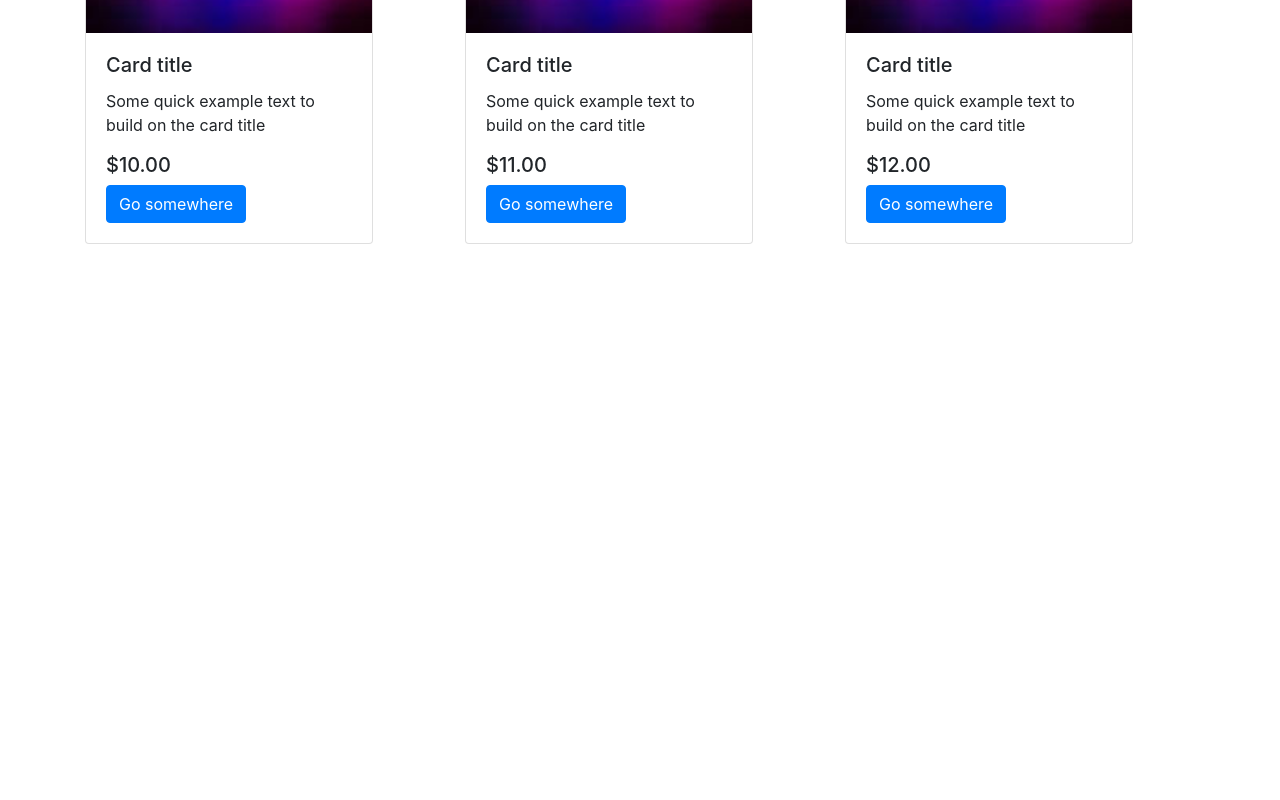
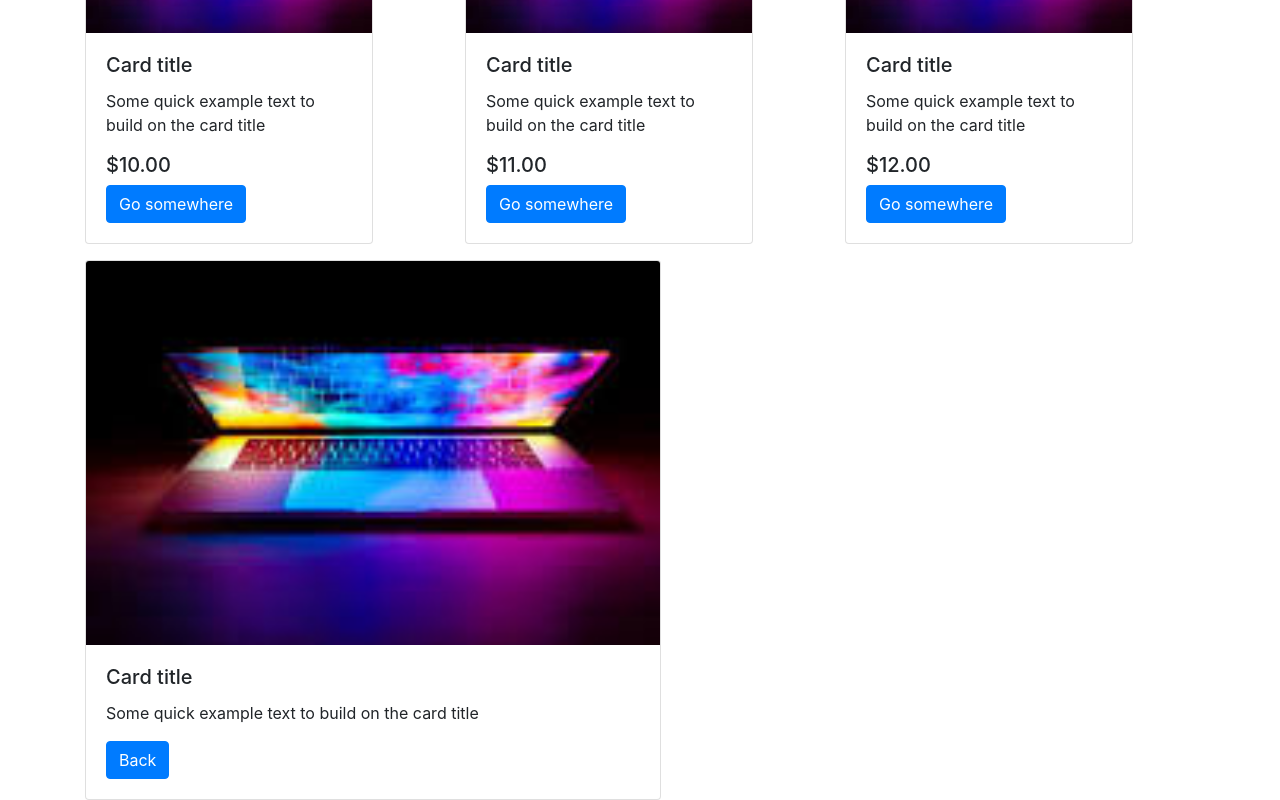
Before and after one commit to Mbote-Joseph/E-commerce-Site, an Angular app: page / in a window 1280 px wide. Shown: the part 1574-2374 px from the top of the page. Before the commit the page ends 1834 px from the top, so only its background shows below. Built offline with nearby package versions, Linux system fonts and the light colour scheme.

Commit message:
Ecommerce Site in Angular

```diff
--- a/src/app/components/home/home.component.html
+++ b/src/app/components/home/home.component.html
@@ -23,3 +23,25 @@
 <div *ngIf="clicked">
   <app-item [item]="currentItem"></app-item>
 </div>
+
+<div class="container">
+  <div class="row">
+    <div class="col-md-6 col-sm-12 col-lg-6">
+      <div class="card" style="width: 36rem">
+        <img
+          class="card-img-top img-responsive"
+          src="../../../assets/images/index.jpeg"
+          alt="Card image cap"
+        />
+        <div class="card-body">
+          <h5 class="card-title">Card title</h5>
+          <p class="card-text">
+            Some quick example text to build on the card title
+          </p>
+          <h5>{{ item | currency }}</h5>
+          <a href="#" class="btn btn-primary">Back</a>
+        </div>
+      </div>
+    </div>
+  </div>
+</div>
```
